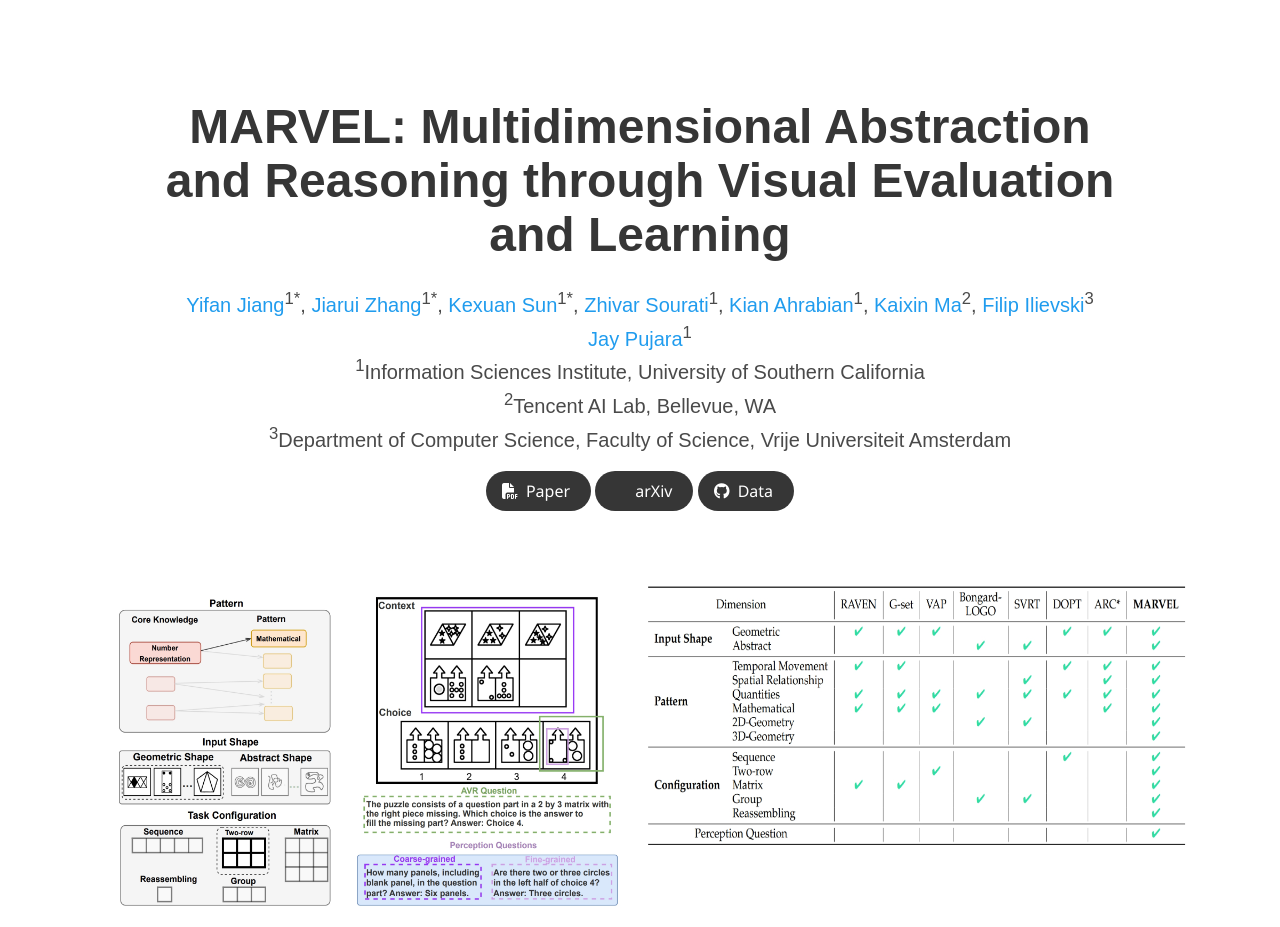
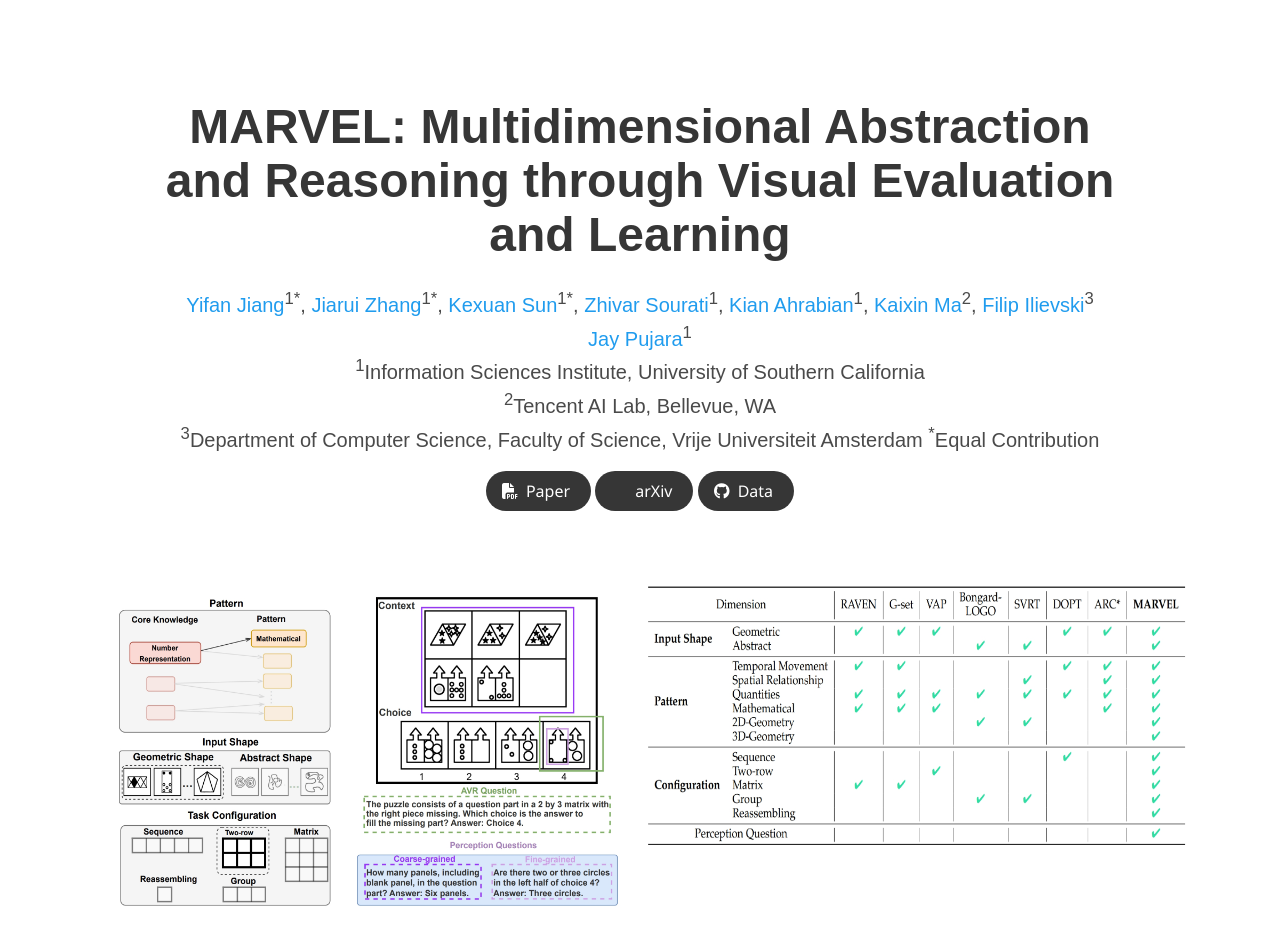
Before and after one commit to MARVEL770/MARVEL770, a plain HTML site: page index.html in a window 1280 px wide. Shown: the top 927 px of the page. Drawn offline with nearby package versions, Linux system fonts and the light colour scheme; some icons are missing; a web font is replaced by a local one.

Commit message:
Update index.html

```diff
--- a/index.html
+++ b/index.html
@@ -119,6 +119,7 @@
             <span class="author-block"><sup>1</sup>Information Sciences Institute, University of Southern California</span> <br>
             <span class="author-block"><sup>2</sup>Tencent AI Lab, Bellevue, WA</span>
             <span class="author-block"><sup>3</sup>Department of Computer Science, Faculty of Science, Vrije Universiteit Amsterdam</span>
+            <span class="author-block"><sup>*</sup>Equal Contribution</span>
           </div>
 
           <div class="column has-text-centered">
```
